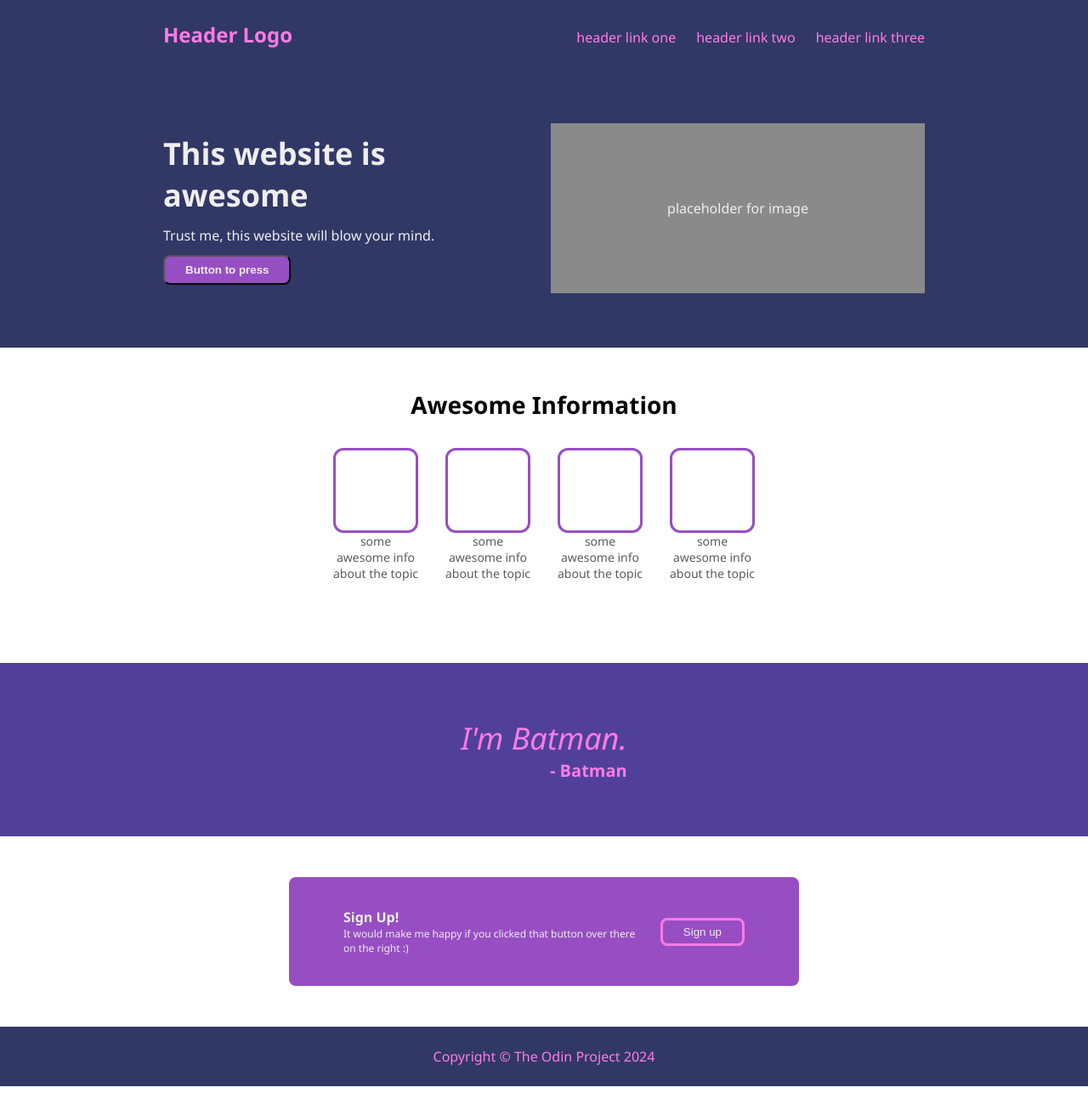
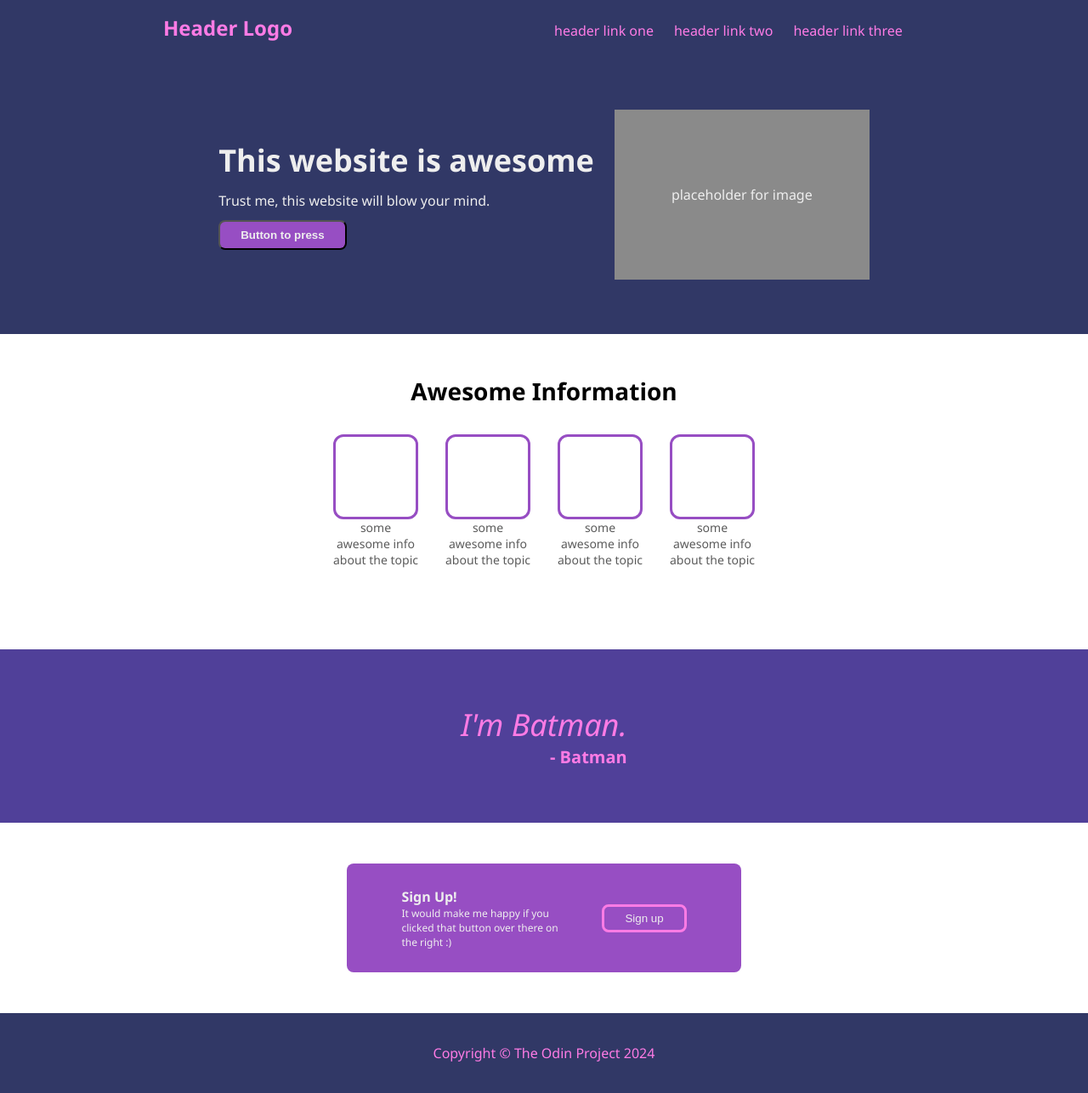
Before and after one commit to rlom721/landing-page, a plain HTML site: page index.html in a window 1280 px wide. Shown: the whole page at 85% size. Drawn offline with Linux system fonts and the light colour scheme.

Commit message:
Fix grow and shrink behavior of items upon zoom
Items in header, information and sign up sections were wrapping and
misalign upong zooming in to page. To keep consistency, these items kept
dimensions instead of zooming, and wrap was disabled on text when
needed.

Code was also refactored.

```diff
--- a/index.html
+++ b/index.html
@@ -7,7 +7,8 @@
     <link rel="stylesheet" href="styles.css">
 </head>
 <body>
-    <div class="header">
+    <div id="header">
+        <div id="navbar">
             <div class="logo">
                 Header Logo
             </div>
@@ -18,7 +19,9 @@
             </ul>
         </div>
 
-    <div class="content">
+    </div>
+
+    <div id="content">
         <div class="hero">
             <div class="left">
                 <h1>This website is awesome</h1>
@@ -70,7 +73,7 @@
         </div>
     </div>
 
-    <div class="footer">
+    <div id="footer">
         Copyright &COPY; The Odin Project 2024
     </div>
 </body>
--- a/styles.css
+++ b/styles.css
@@ -1,4 +1,4 @@
-/* Color Palette Used:
+/* Color Palette:
     navy #313866
     purple #504099
     magenta #974EC3
@@ -16,36 +16,54 @@
     padding: 0;
 }
 
+/* --- General Document Settings --- */
+
 body {
     font-family: 'Segoe UI', Tahoma, Geneva, Verdana, sans-serif;
     display: flex;
     flex-direction: column;
+    min-height: 100vh;
 }
 
-.header,
-.footer {
+/* --- Header & Footer Section --- */
+
+#header,
+#footer {
     background: #313866;
     color: #FE7BE5;
-    padding: 24px 192px;
+    padding: 16px 192px;
     display: flex;
+    justify-content: center;
     align-items: center;
+    white-space: nowrap;
+
 }
 
-/* --- Header Section --- */
+/* --- Navbar Section --- */
 
-.header {
+/* navbar div within header keeps items centered while zooming */
+#navbar {
+    flex: 1;
+    display: flex;
     justify-content: space-between;
     align-items: baseline;
+    gap: 24px;
 }
 
 .logo {
     font-size: 24px;
     font-weight: 800;
+    flex: 1;
+
+    /* flex-shrink: 0; */
 }
 
 .links {
     display: flex;
     gap: 24px;
+    flex: 1;
+    /* flex-shrink: 0; */
+
 }
 
 ul {
@@ -60,15 +78,25 @@ a {
 
 /* --- Footer Section --- */
 
-.footer {
-    justify-content: center;
+#footer {
+    padding: 36px 192px;
 }
 
 /* --- Content Sections Below --- */
 
-.content {
+#content {
     display: flex;
     flex-direction: column;
+    /* setting flex grows items proportionally w/ zoom out
+       also makes footer stick to page bottom */
+    flex: 1;
+}
+
+.hero,
+.information,
+.quote,
+.sign-up {
+    flex: 1;
 }
 
 /* --- Hero Section  --- */
@@ -80,11 +108,7 @@ a {
     display: flex;
     justify-content: center;
     align-items: center;
-    gap: 16px;
-}
-
-.left {
-    flex: 1;
+    gap: 24px;
 }
 
 .left h1 {
@@ -108,13 +132,15 @@ a {
     display: flex;
     justify-content: center;
     align-items: center;
-    flex: 1;
+    flex-shrink: 1;
 }
 
 /* --- Information Section --- */
 
 .information {
     display: flex;
+    justify-content: center;
+    align-items: center;
     flex-direction: column;
     margin-bottom: 48px;
     padding: 48px 192px;
@@ -124,7 +150,6 @@ a {
 .information .title {
     font-size: 28px;
     font-weight: 700;
-    text-align: center;
 }
 
 .info-cards {
@@ -177,16 +202,17 @@ a {
 .sign-up {
     background: #974EC3;
     color: #eee;
-    width: 600px;
     border-radius: 8px;
     margin: 48px 192px;
     padding: 36px 64px;
+    max-height: 128px;
+    /* width: 400px; */
+    /* align-self keeps box from growing */
+    align-self: center;
     display: flex;
-    align-self: center;
     justify-content: space-between;
     align-items: center;
-    flex-shrink: 0;
-    gap: 16px;
+    gap: 36px;
 }
 
 .sign-up button {
@@ -195,6 +221,12 @@ a {
     border: 3px solid #FE7BE5;
     border-radius: 8px;
     padding: 6px 24px;
+    align-self: center;
+    justify-self: center;
+}
+
+.sign-up .left {
+    width: 200px;
     flex-shrink: 0;
 }
 
```
Also changed, not shown: 1 other file. Lines whose indentation alone changed are shown as unchanged.
